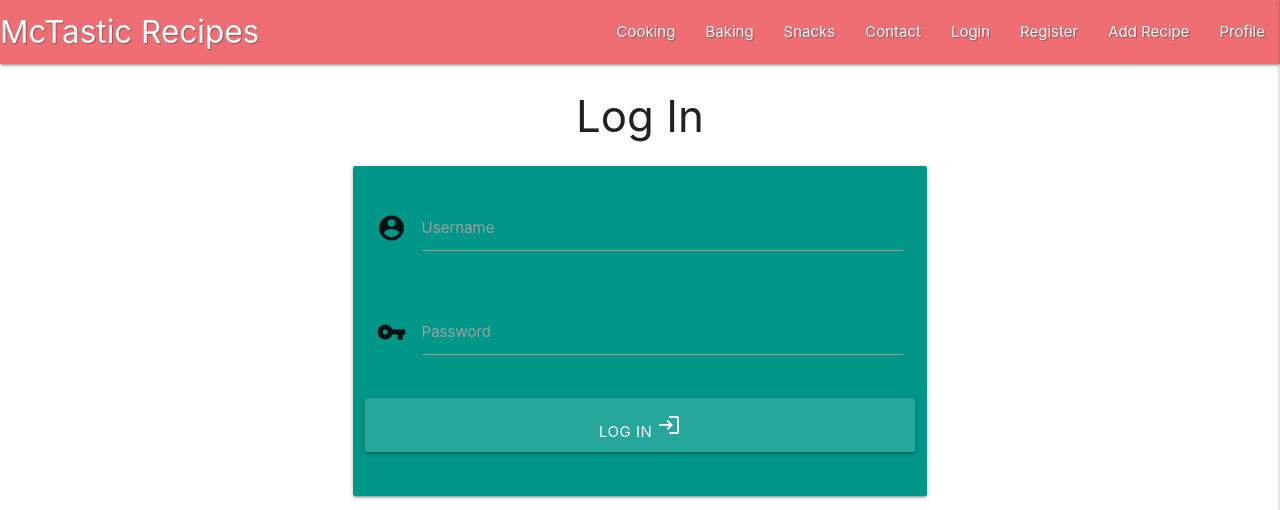
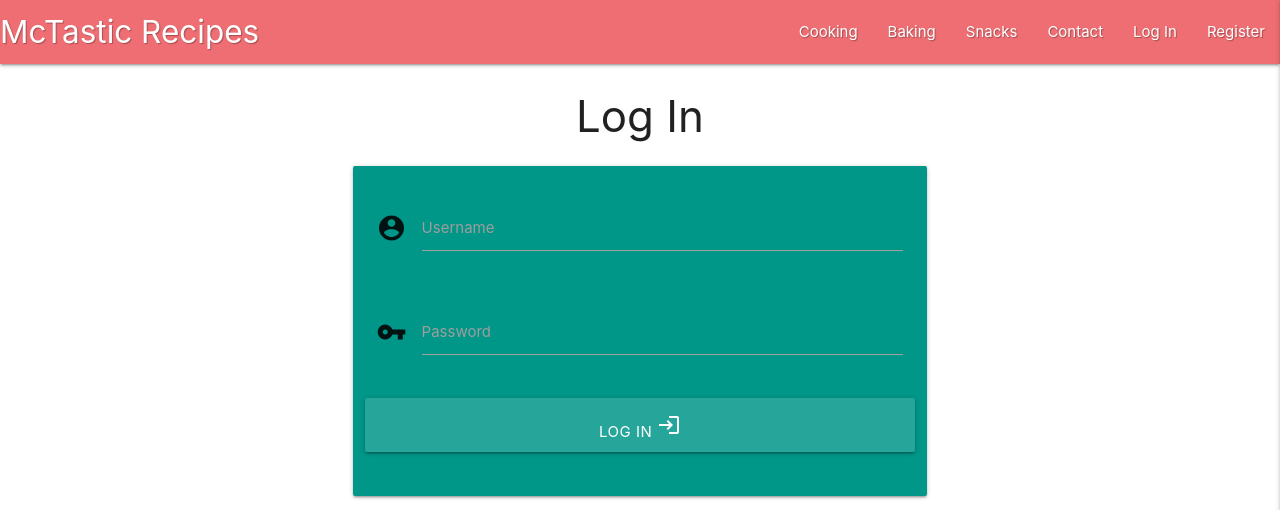
Before and after one commit to Sean-Mc-Mahon/McTasticRecipes, a Flask app: page /login in a window 1280 px wide. Shown: the top 510 px of the page. Run offline with Flask 2, Linux system fonts and the light colour scheme; some libraries are stand-ins or nearby versions.

Commit message:
logout functionality added

```diff
--- a/app.py
+++ b/app.py
@@ -45,7 +45,7 @@ def register():
         # put new user into 'session' cookie
         session['user'] = request.form.get("username").lower()
         flash("Registration Successful!")
-        # return redirect(url_for("profile", username=session["user"]))
+        return redirect(url_for("profile", username=session["user"]))
     return render_template("register.html")
 
 
@@ -57,7 +57,7 @@ def login():
             {"username": request.form.get("username").lower()})
 
         if existing_user:
-            #ensure hashed password matches user input
+            # ensure hashed password matches user input
             if check_password_hash(
                 existing_user["password"], request.form.get("password")):
                     session["user"] = request.form.get("username").lower()
@@ -71,7 +71,7 @@ def login():
                 return redirect(url_for("login"))
 
         else:
-            #username doesn't exist
+            # username doesn't exist
             flash("Incorrect Username and/or password")
             return redirect(url_for("login"))
 
@@ -90,6 +90,14 @@ def profile(username):
     return redirect(url_for("login"))
 
 
+@app.route("/logout")
+def logout():
+    # remove user from session cookies
+    flash("You have been logged out")
+    session.pop("user")
+    return redirect(url_for("login"))
+
+
 if __name__ == "__main__":
     app.run(host=os.environ.get("IP"),
             port=int(os.environ.get("PORT")),
--- a/templates/base.html
+++ b/templates/base.html
@@ -33,10 +33,14 @@
                 <li><a href=".html">Baking</a></li>
                 <li><a href=".html">Snacks</a></li>
                 <li><a href=".html">Contact</a></li>
-                <li><a href="{{ url_for('login')}}">Login</a></li>
-                <li><a href="{{ url_for('register')}}">Register</a></li>
-                <li><a href=".html">Add Recipe</a></li>
-                <li><a href="{{ url_for('profile', username=session['user']) }}">Profile</a></li>
+                {% if session.user %}
+                    <li><a href="{{ url_for('logout')}}">Log Out</a></li>
+                    <li><a href=".html">Add Recipe</a></li>
+                    <li><a href="{{ url_for('profile', username=session['user']) }}">Profile</a></li>
+                {% else %}
+                    <li><a href="{{ url_for('login')}}">Log In</a></li>
+                    <li><a href="{{ url_for('register')}}">Register</a></li>
+                {% endif %}
             </ul>
             </div>
         </nav>
@@ -48,10 +52,14 @@
                 <li><a href=".html">Baking</a></li>
                 <li><a href=".html">Snacks</a></li>
                 <li><a href=".html">Contact</a></li>
-                <li><a href="{{ url_for('login')}}">Login</a></li>
-                <li><a href="{{ url_for('register')}}">Register</a></li>
-                <li><a href=".html">Add Recipe</a></li>
-                <li><a href="{{ url_for('profile', username=session['user']) }}">Profile</a></li>
+                {% if session.user %}
+                    <li><a href="{{ url_for('logout')}}">Log Out</a></li>
+                    <li><a href=".html">Add Recipe</a></li>
+                    <li><a href="{{ url_for('profile', username=session['user']) }}">Profile</a></li>
+                {% else %}
+                    <li><a href="{{ url_for('login')}}">Log In</a></li>
+                    <li><a href="{{ url_for('register')}}">Register</a></li>
+                {% endif %}
         </ul>
     </header>
 
```
